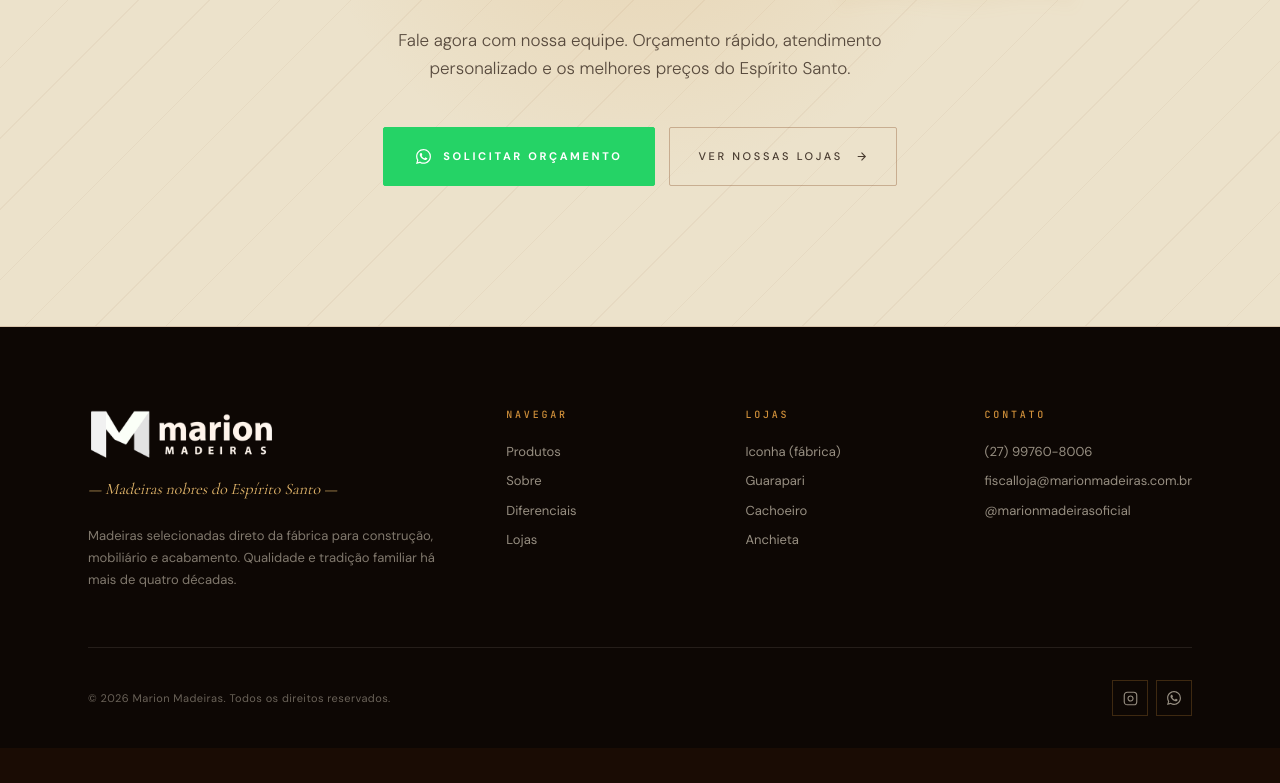
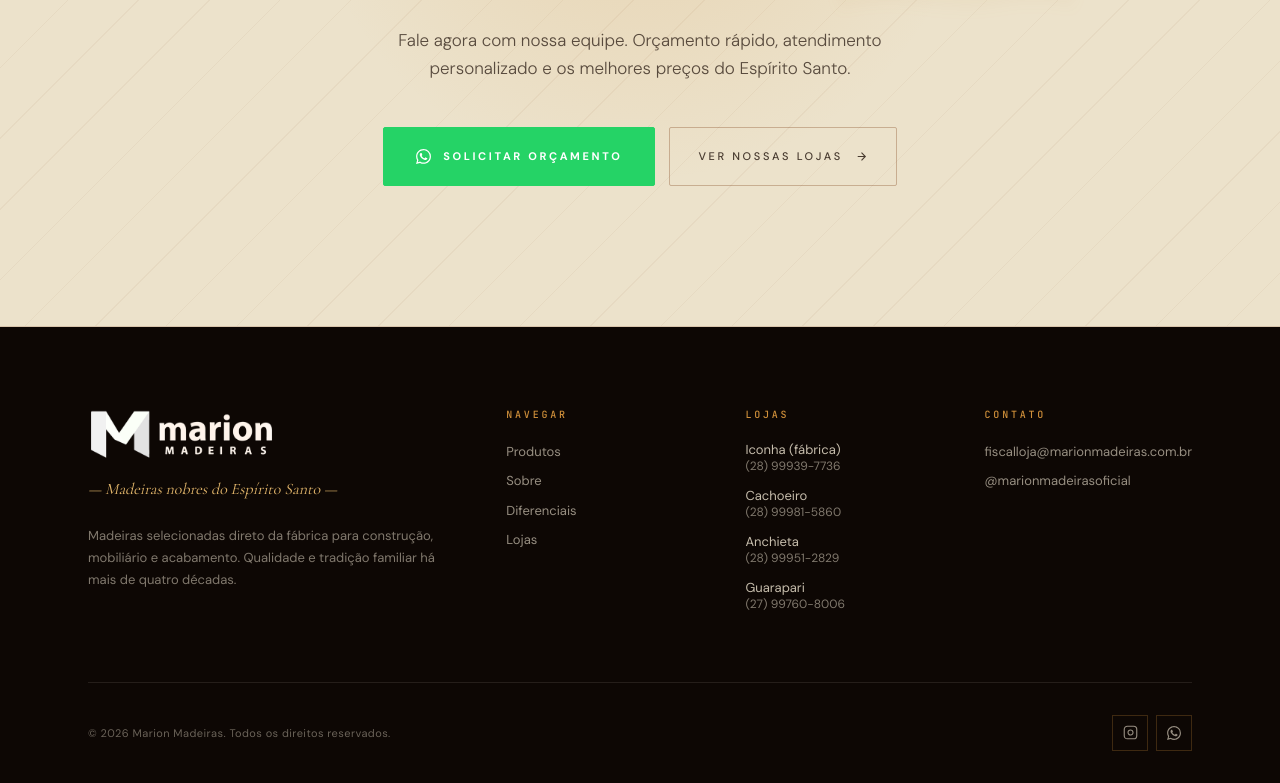
Before and after one commit to joaofcoutinho/marion, a Next.js app: page / in a window 1280 px wide. Shown: the part 5245-6028 px from the top of the page. Before the commit the page ends 5993 px from the top, so only its background shows below. Built offline with nearby package versions, Linux system fonts and the light colour scheme.

Commit message:
feat: numeros-footer

```diff
--- a/components/Footer.tsx
+++ b/components/Footer.tsx
@@ -1,5 +1,5 @@
 import Image from 'next/image'
-import { PRIMARY_PHONE, INSTAGRAM } from '@/lib/data'
+import { PRIMARY_PHONE, INSTAGRAM, STORES } from '@/lib/data'
 import { wppLink } from '@/lib/whatsapp'
 
 export default function Footer() {
@@ -76,21 +76,21 @@ export default function Footer() {
             >
               Lojas
             </h4>
-            {[
-              { label: 'Iconha (fábrica)', href: 'https://wa.me/5528999397736' },
-              { label: 'Guarapari',        href: 'https://wa.me/5527997608006' },
-              { label: 'Cachoeiro',        href: 'https://wa.me/5528999815860' },
-              { label: 'Anchieta',         href: 'https://wa.me/5528999512829' },
-            ].map(({ label, href }) => (
+            {STORES.map((s) => (
               <a
-                key={label}
-                href={href}
+                key={s.phone}
+                href={wppLink(s.phone, `Olá! Vim pelo site e gostaria de falar com a loja de ${s.city}.`)}
                 target="_blank"
                 rel="noopener noreferrer"
-                className="block font-dmsans text-cream-base/60 hover:text-amber-light transition-colors duration-200"
-                style={{ fontSize: 13, marginBottom: 10, textDecoration: 'none' }}
+                className="block hover:text-amber-light transition-colors duration-200"
+                style={{ marginBottom: 14, textDecoration: 'none' }}
               >
-                {label}
+                <span className="block font-dmsans text-cream-base/80" style={{ fontSize: 13, lineHeight: 1.2 }}>
+                  {s.city}{s.tag ? ` (${s.tag.toLowerCase()})` : ''}
+                </span>
+                <span className="block font-dmsans text-cream-base/50" style={{ fontSize: 12, lineHeight: 1.2, marginTop: 2 }}>
+                  {s.display}
+                </span>
               </a>
             ))}
           </div>
@@ -104,9 +104,8 @@ export default function Footer() {
               Contato
             </h4>
             {[
-              { label: '(27) 99760-8006',              href: wppHref,                         external: true  },
               { label: 'fiscalloja@marionmadeiras.com.br', href: 'mailto:fiscalloja@marionmadeiras.com.br', external: false },
-              { label: '@marionmadeirasoficial',         href: INSTAGRAM,                       external: true  },
+              { label: '@marionmadeirasoficial',           href: INSTAGRAM,                                 external: true  },
             ].map(({ label, href, external }) => (
               <a
                 key={label}
```
